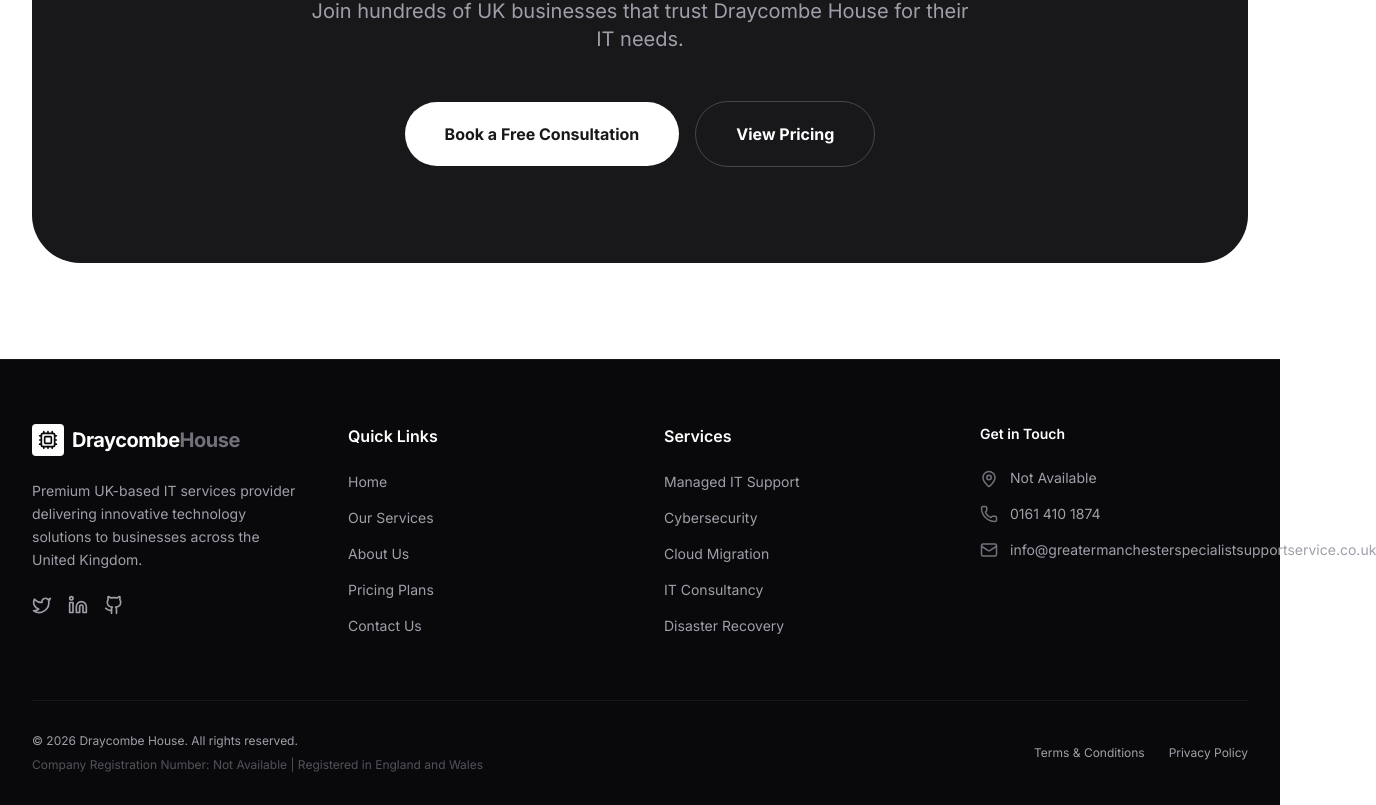
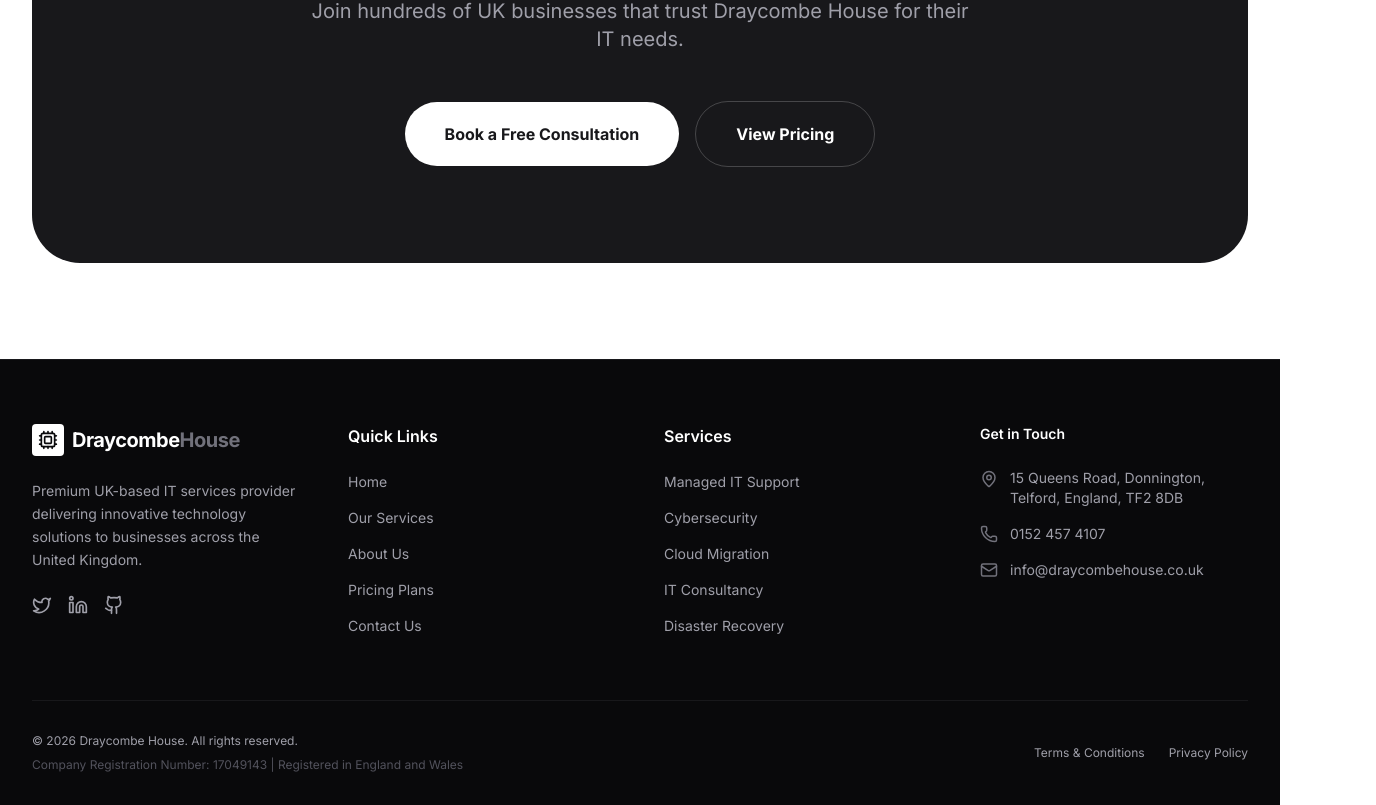
Before and after one commit to consultancy-outfit/100IT-SALESITES-001, a React (Vite) app: page / in a window 1280 px wide. Shown: the part 3857-4662 px from the top of the page, 1376 px wide, since content can reach past the window. Built offline with nearby package versions, Linux system fonts and the light colour scheme.

Commit message:
Update constants.ts
Company information updated

```diff
--- a/src/constants.ts
+++ b/src/constants.ts
@@ -2,10 +2,10 @@ import { Service, PricingPlan, Testimonial, CaseStudy } from './types';
 
 export const COMPANY_DETAILS = {
   name: "Draycombe House",
-  address: "Not Available",
-  crn: "Not Available",
-  phone: "0161 410 1874",
-  email: "info@greatermanchesterspecialistsupportservice.co.uk",
+  address: "15 Queens Road, Donnington, Telford, England, TF2 8DB",
+  crn: "17049143",
+  phone: "0152 457 4107",
+  email: "info@draycombehouse.co.uk",
   hours: "Not Available",
 };
 
```
